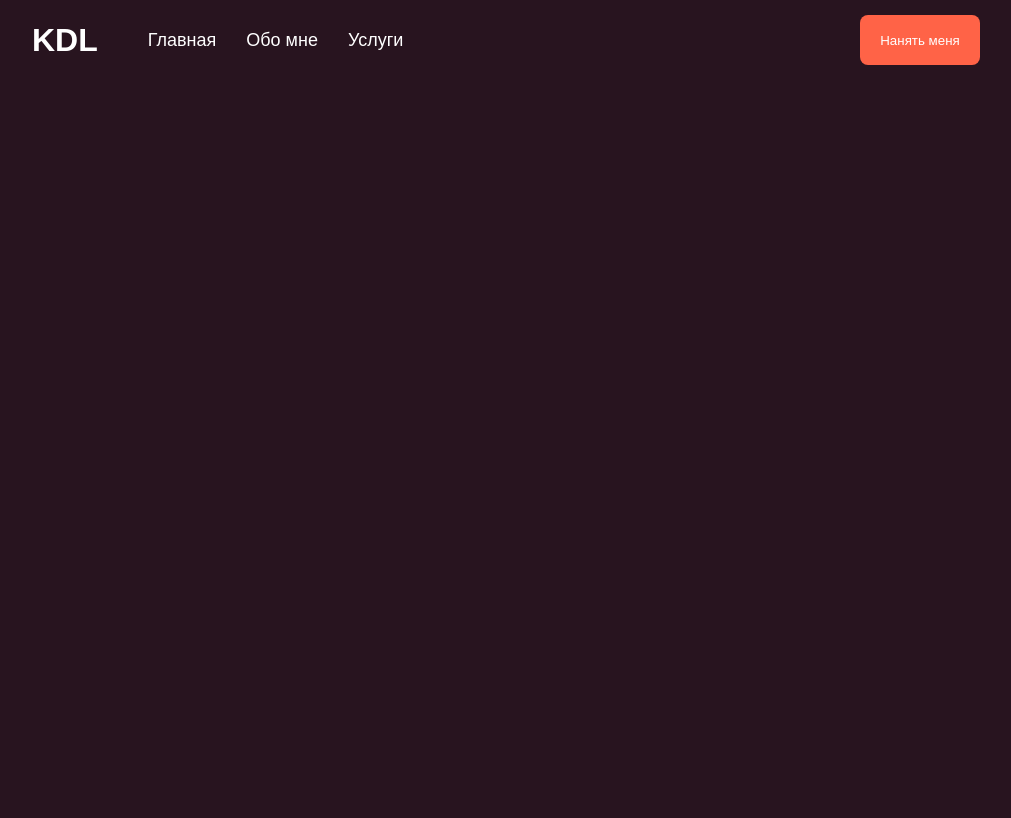
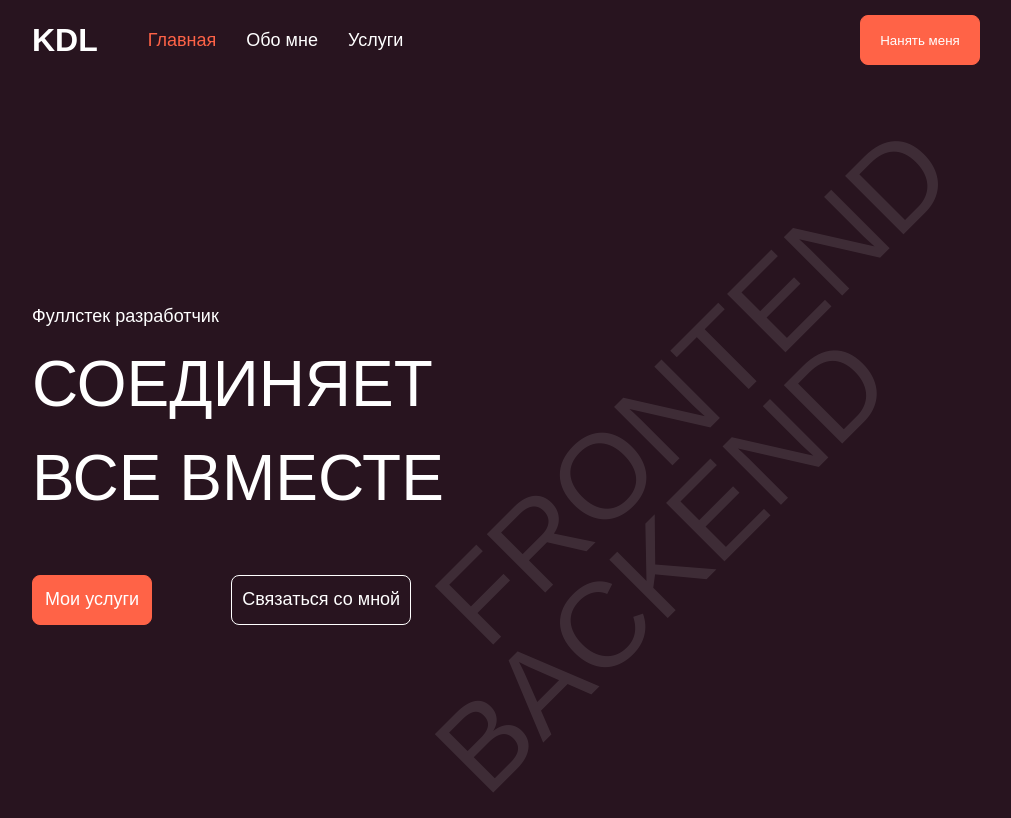
Before and after one commit to ReakZ/pilot-resume-01, a plain HTML site: page index.html in a window 1280 px wide. Shown: the whole page, without its empty margins (134-1145 px from the left). Drawn offline with Linux system fonts and the light colour scheme.

Commit message:
feat(main): add main

```diff
--- a/css/style.css
+++ b/css/style.css
@@ -28,6 +28,7 @@ body {
 
 .header {
   height: 80px;
+  margin-bottom: 50px;
 }
 
 .header__wrapper {
@@ -62,16 +63,81 @@ body {
   margin-left: 0;
 }
 
+.menu-list__link--active,
+.menu-list__link:hover {
+  color: tomato;
+}
+
 .btn {
+  display: block;
   height: 50px;
   min-width: 120px;
   color: white;
   background-color: transparent;
   border-radius: 8px;
-  border: none;
+  transition: 0.3s;
   cursor: pointer;
+  display: flex;
+  align-items: center;
+  justify-content: center;
+  padding: 5px 10px;
+  border: 1px solid white;
 }
 
 .btn--red {
   background-color: tomato;
+  border: 1px solid tomato;
 }
+
+.btn:hover {
+  background-color: tomato;
+  border: 1px solid tomato;
+}
+.btn--red:hover {
+  background-color: transparent;
+  border: 1px solid white;
+}
+
+/* -------------------- main --------------- */
+
+.main {
+  height: calc(100vh - 130px);
+}
+
+.main__wrapper {
+  flex-direction: column;
+  justify-content: center;
+  height: 100%;
+}
+.main__title {
+  font-size: 18px;
+  margin-bottom: 20px;
+  font-weight: normal;
+}
+
+.main__subtitle {
+  font-size: 64px;
+  text-transform: uppercase;
+  margin-bottom: 20px;
+}
+.ghost-container {
+  position: absolute;
+  z-index: -1;
+  right: 120px;
+}
+
+.ghost-container__text {
+  opacity: 0.1;
+  font-size: 120px;
+  text-transform: uppercase;
+  transform: rotate(-45deg);
+  margin-bottom: 10px;
+  user-select: none;
+}
+
+.main__footer {
+  width: 40%;
+  margin-top: 40px;
+  display: flex;
+  justify-content: space-between;
+}
--- a/index.html
+++ b/index.html
@@ -34,6 +34,26 @@
         </div>
       </div>
     </header>
+<!-- Main start-->
+    <main class="main">
+      <div class="main__wrapper wrapper">
+        <h1 class="main__title">Фуллстек разработчик</h1>
+
+        <span class="main__subtitle">Соединяет</span>
+        <span class="main__subtitle">Все вместе</span>
+
+        <div class="main__footer">
+          <a href="services.html" class="btn btn--red">Мои услуги</a>
+          <a href="hire-me.html" class="btn">Связаться со мной</a>
+        </div>
+
+        <div class="ghost-container">
+          <div class="ghost-container__text">Frontend</div>
+          <div class="ghost-container__text">Backend</div>
+        </div>
+      </div>
+    </main>
+<!-- Main end -->
     <script src="./scripts/script.js"></script>
   </body>
 </html>
```
